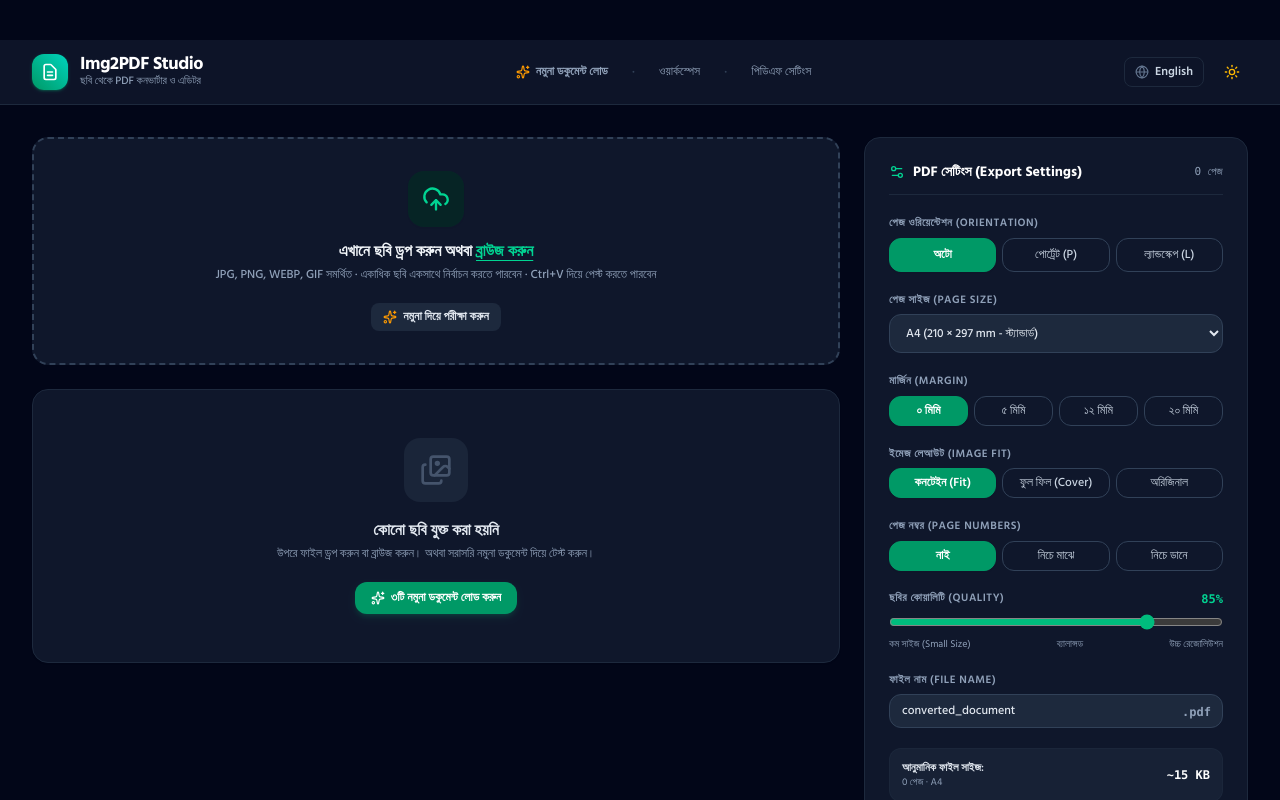
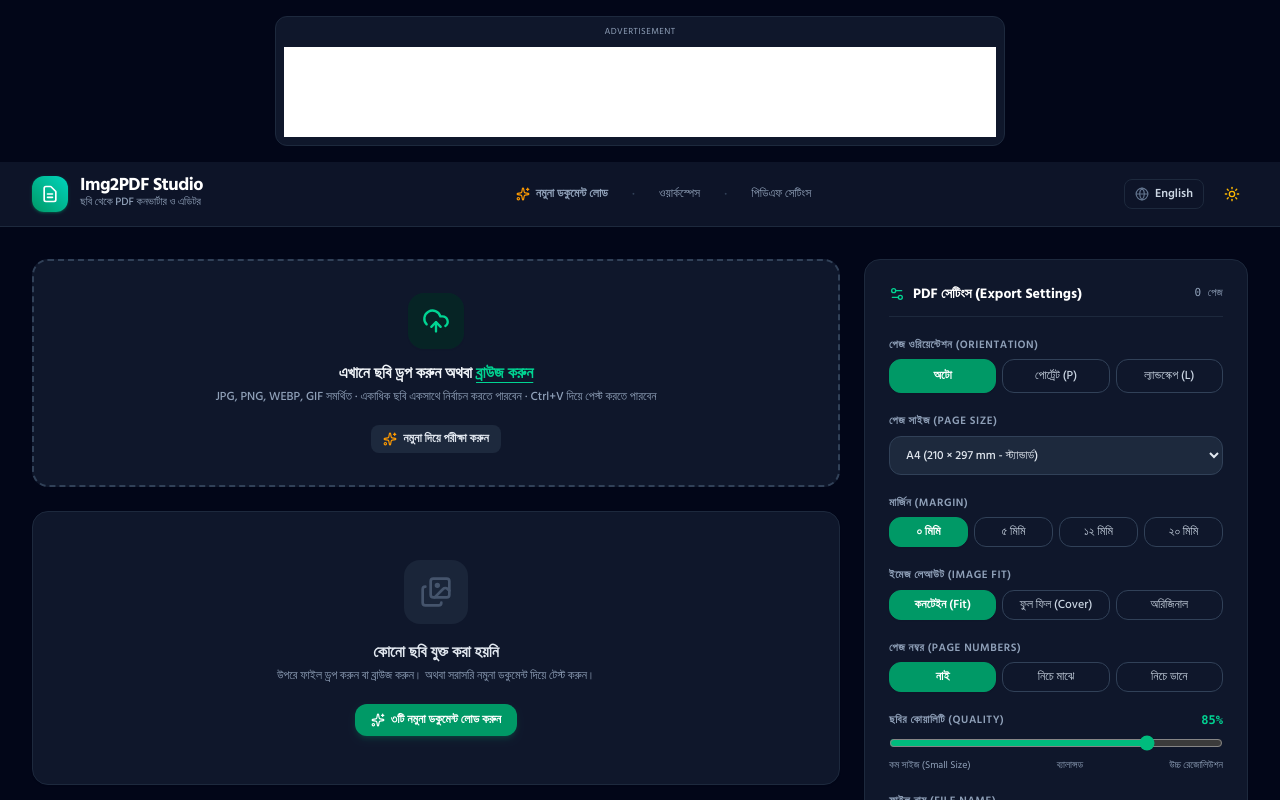
Before and after one commit to Mejan27/imageTopdfconverterstudio, a React (Vite) app: page / in a window 1280 px wide. Shown: the top 800 px of the page. Built offline with nearby package versions, Linux system fonts and the light colour scheme.

Commit message:
Add advertisement section to App component
Added advertisement section with styling and placeholder for Adsterra banner.

```diff
--- a/src/App.tsx
+++ b/src/App.tsx
@@ -334,15 +334,20 @@ export default function App() {
   return (
 
     <div className="bg-slate-50 text-slate-800 dark:bg-slate-950 dark:text-slate-100 min-h-screen flex flex-col transition-colors duration-200">
-        <div
-  style={{
-    width: "100%",
-    maxWidth: "300px",
-    margin: "20px auto",
-    overflow: "hidden"
-  }}
->
-  <div id="container-08b6c88fb7f7be6beb98a7b331c85732"></div>
+{/* Advertisement Section */}
+<div className="w-full max-w-[746px] mx-auto my-4 px-2">
+  <div className="bg-slate-900 border border-slate-800 rounded-xl p-2">
+    <p className="text-center text-[9px] text-slate-400 mb-2 tracking-wider">
+      ADVERTISEMENT
+    </p>
+
+    <div
+      id="adsterra-banner"
+      className="w-full min-h-[90px] flex items-center justify-center bg-white overflow-hidden"
+    >
+      {/* Adsterra Banner Code Goes Here */}
+    </div>
+  </div>
 </div>
       {/* Navbar */}
       <Navbar
```
